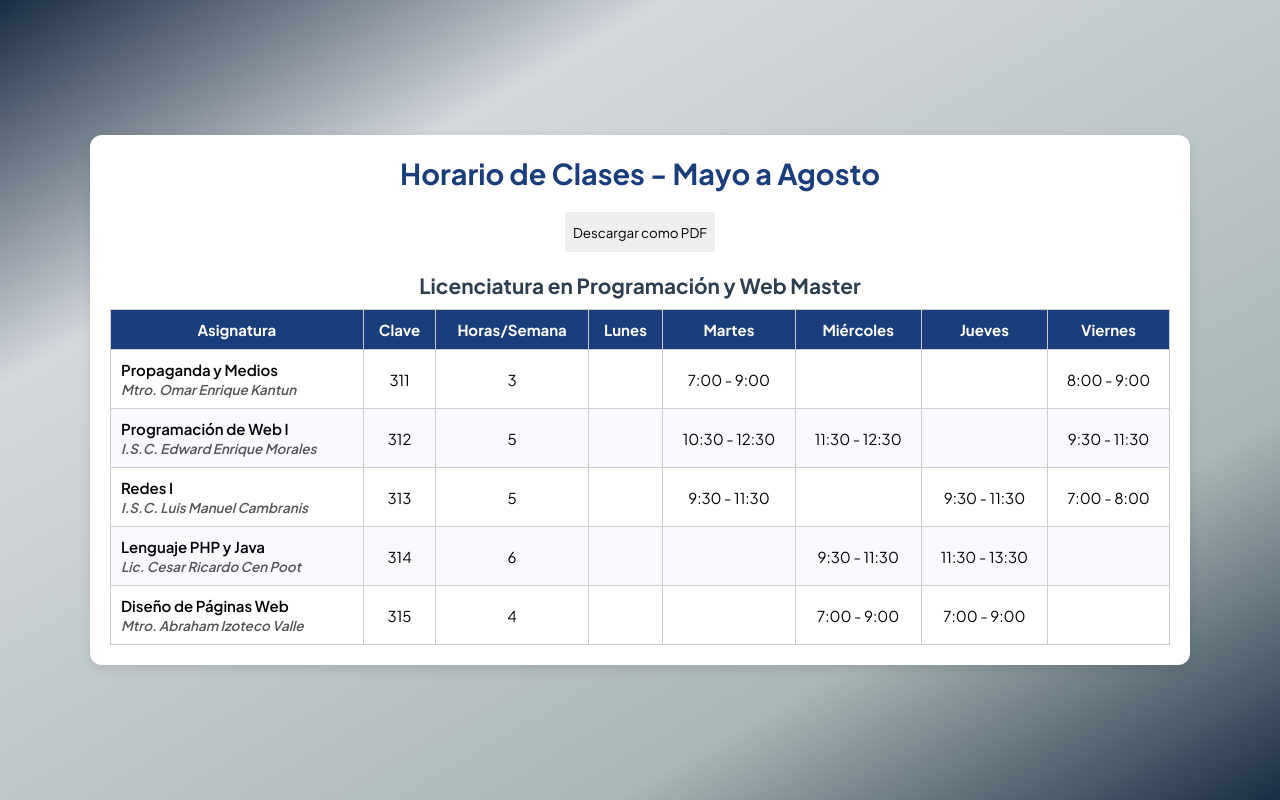
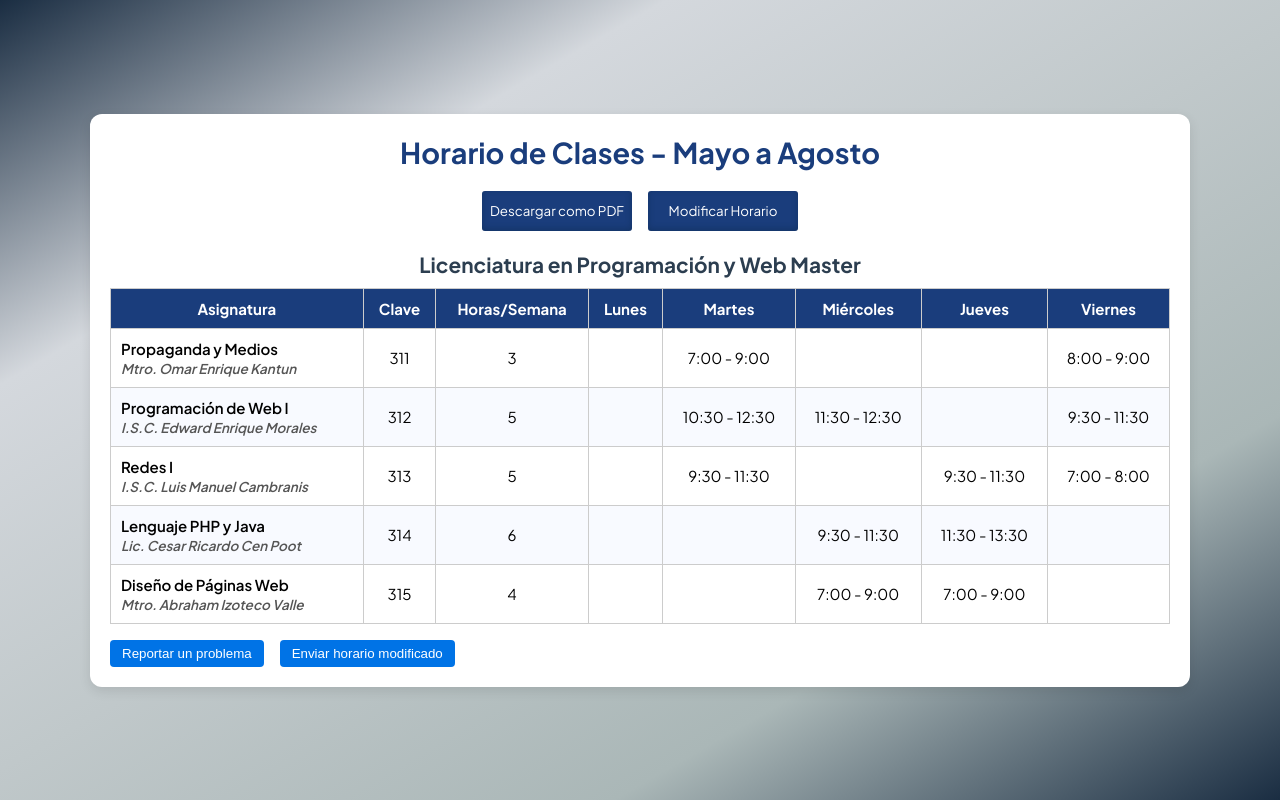
Before and after one commit to abrahampa21/academix, a PHP site: page /portalAlumno/horario.html in a window 1280 px wide. Run offline with PHP 8.4, Linux system fonts and the light colour scheme; some libraries are stand-ins or nearby versions.

Commit message:
Mejorando el apartado de horario

```diff
--- a/assets/css/portalAlumno/horario.css
+++ b/assets/css/portalAlumno/horario.css
@@ -87,16 +87,97 @@ caption {
   color: #2c3e50;
 }
 
-#botoncito {
+.buttons-modified{
+  display: flex;
+  gap: 1rem;
+  align-items: center;
+  justify-content: center;
+}
+
+.botoncitos {
   font-family: "Plus Jakarta Sans", sans-serif;
   width: 150px;
   height: 40px;
   border: 0px;
   border-radius: 3px;
+  background-color: #1a3d7c;
+  color: #fff;
+  transition: 0.3s;
+  box-shadow: rgba(50, 50, 93, 0.25) 0px 50px 100px -20px, rgba(0, 0, 0, 0.3) 0px 30px 60px -30px, rgba(10, 37, 64, 0.35) 0px -2px 6px 0px inset;
 }
 
-#botoncito:hover {
+.botoncitos:hover {
   cursor: pointer;
-  background-color: #1a3d7c;
-  color: #fff;
+  color: #1a3d7c;
+  background-color: #fff;
 }
+
+/*Botón reportar algún problema*/
+.btn {
+  background-color: #0073e6;
+  color: white;
+  padding: 6px 12px;
+  border-radius: 4px;
+  text-decoration: none;
+  cursor: pointer;
+  transition: background-color 0.3s ease;
+  border: none;
+}
+
+.btn:hover {
+  background-color: #005bb5;
+}
+
+.modal {
+  display: none;
+  position: fixed;
+  z-index: 10;
+  left: 0;
+  top: 0;
+  width: 100%;
+  height: 100%;
+  background-color: rgba(0, 0, 0, 0.5);
+  justify-content: center;
+  align-items: center;
+}
+
+.modal textarea{
+  width: 100%;
+  margin-top: 10px;
+}
+
+.modal .destinatario{
+  margin: 1rem 0 .5rem;
+  display: flex;
+  flex-direction: column;
+  gap: 4px;
+}
+
+.modal .destinatario input{
+  width: 100%;
+  border: .5px solid #000;
+  border-radius: 5px;
+  height: 1.5rem;
+  padding-left: 3px;
+}
+
+.modal-content {
+  background-color: white;
+  padding: 2rem;
+  border-radius: 10px;
+  width: 90%;
+  max-width: 500px;
+  box-shadow: 0 0 10px #000;
+}
+
+.close {
+  float: right;
+  font-size: 1.5rem;
+  cursor: pointer;
+}
+
+.buttons-submit{
+  display: flex;
+  gap: 1rem;
+  margin-top: 1rem;
+}
--- a/assets/js/portalAlumno/asistencia.js
+++ b/assets/js/portalAlumno/asistencia.js
@@ -3,7 +3,6 @@ const asistenciasProfesor = document.getElementById("asistencias-profesor");
 
 AOS.init();
 
-//Agregando el objeto window para que reconoza las funciones
 function abrirModal(){
   document.getElementById("modalReporte").style.display = "flex";
 }
--- a/assets/js/portalAlumno/horario.js
+++ b/assets/js/portalAlumno/horario.js
@@ -11,3 +11,28 @@ function descargarPDF() {
   };
   html2pdf().set(opciones).from(horario).save();
 }
+
+function abrirModal() {
+  document.getElementById("modalReporte").style.display = "flex";
+}
+
+function cerrarModal() {
+  document.getElementById("modalReporte").style.display = "none";
+}
+
+function authorized() {
+  Swal.fire({
+    title: "¿Ya te autorizaron los cambios?",
+    showDenyButton: true,
+    showCancelButton: true,
+    confirmButtonText: "Sí",
+    denyButtonText: `No`,
+  }).then((result) => {
+    /* Read more about isConfirmed, isDenied below */
+    if (result.isConfirmed) {
+      Swal.fire("Autorizado!", "", "success");
+    } else if (result.isDenied) {
+      Swal.fire("No tienes permiso de modificar", "", "info");
+    }
+  });
+}
--- a/portalAlumno/horario.html
+++ b/portalAlumno/horario.html
@@ -9,15 +9,20 @@
       href="https://cdn.jsdelivr.net/npm/aos@2.3.4/dist/aos.css"
     />
     <script src="https://cdnjs.cloudflare.com/ajax/libs/html2pdf.js/0.10.1/html2pdf.bundle.min.js"></script>
-    <link rel="stylesheet" href="../assets/css/portalAlumno/horario.css">
+    <link rel="stylesheet" href="../assets/css/portalAlumno/horario.css" />
     <title>Horario de Clases</title>
   </head>
   <body>
     <div class="horario-container" data-aos="fade-down">
       <div class="horario-header">
         <h1>Horario de Clases - Mayo a Agosto</h1>
-        <br>
-        <button id="botoncito" onclick="descargarPDF()">Descargar como PDF</button>
+        <br />
+        <div class="buttons-modified">
+          <button class="botoncitos" id="botoncito" onclick="descargarPDF()">
+            Descargar como PDF
+          </button>
+          <button class="botoncitos" onclick="authorized()">Modificar Horario</button>
+        </div>
       </div>
       <table id="horario">
         <caption>
@@ -108,9 +113,41 @@
           </tr>
         </tbody>
       </table>
+
+      <div class="buttons-submit">
+        <button class="btn" onclick="abrirModal()">Reportar un problema</button>
+        <button class="btn">Enviar horario modificado</button>
+      </div>
     </div>
 
-  <script src="https://cdn.jsdelivr.net/npm/aos@2.3.4/dist/aos.js"></script>
-  <script src="../assets/js/portalAlumno/calificaciones.js"></script>
+    <!--Reporte -->
+    <div class="modal" id="modalReporte">
+      <form class="modal-content">
+        <span class="close" onclick="cerrarModal()">&times;</span>
+        <h3>Reportar Problema</h3>
+        <div class="destinatario">
+          <h4>Destinatario</h4>
+          <input
+            type="email"
+            name=""
+            title="u"
+            placeholder="eg. itesrenedescartes.edu.mx"
+            id=""
+            required
+          />
+        </div>
+        <textarea
+          rows="5"
+          placeholder="Describe el problema..."
+          required
+        ></textarea>
+        <br /><br />
+        <button class="btn" type="submit">Enviar Reporte</button>
+      </form>
+    </div>
+
+    <script src="https://cdn.jsdelivr.net/npm/sweetalert2@11"></script>
+    <script src="https://cdn.jsdelivr.net/npm/aos@2.3.4/dist/aos.js"></script>
+    <script src="../assets/js/portalAlumno/horario.js"></script>
   </body>
 </html>
```
Also changed, not shown: assets/css/portalAlumno/asistencia.css (+3 -8 lines), portalAlumno/asistencia.html (+0 -53 lines).
